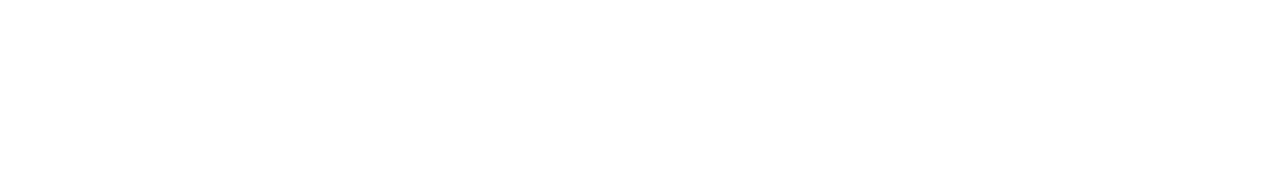
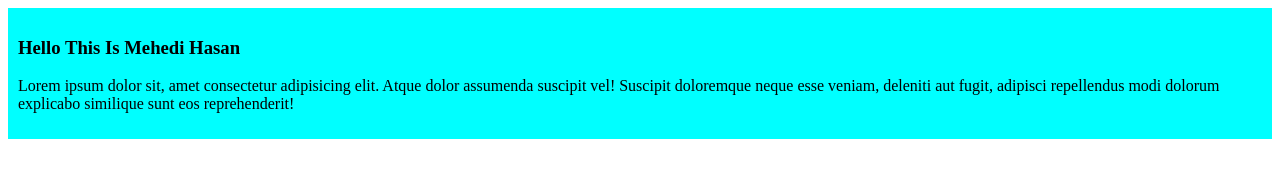
Before and after one commit to mehedihasanpabel7/my-first-github-repo, a plain HTML site: page index.html in a window 1280 px wide. Drawn offline with Linux system fonts and the light colour scheme.

Commit message:
added the first blog

```diff
--- a/index.html
+++ b/index.html
@@ -4,8 +4,12 @@
     <meta charset="UTF-8">
     <meta name="viewport" content="width=device-width, initial-scale=1.0">
     <title>My first  github repo</title>
+    <link rel="stylesheet" href="style.css/blog.css">
 </head>
 <body>
-
+    <div>
+        <h3>Hello This Is Mehedi Hasan</h3>
+        <P>Lorem ipsum dolor sit, amet consectetur adipisicing elit. Atque dolor assumenda suscipit vel! Suscipit doloremque neque esse veniam, deleniti aut fugit, adipisci repellendus modi dolorum explicabo similique sunt eos reprehenderit!</P>
+    </div>
 </body>
 </html>
--- /dev/null
+++ b/style.css/blog.css
@@ -0,0 +1,4 @@
+div{
+    background-color: aqua;
+    padding: 10px;
+}
```
